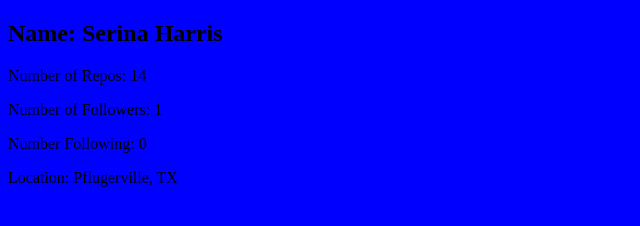
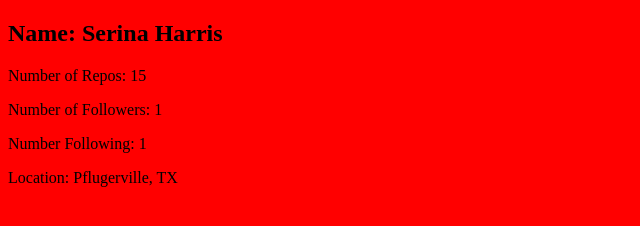
Before and after one commit to SBHarris1977/Profiler, a website: page index.html in a window 1280 px wide. Shown: the part 372-598 px from the top of the page, without its empty margins (0-640 px from the left). Drawn offline with Linux system fonts and the light colour scheme.

```diff
--- a/index.html
+++ b/index.html
@@ -6,15 +6,15 @@
         <meta http-equiv="X-UA-Compatible" content="ie=edge">
         <title>Document</title>
     </head>
-    <body style="background: blue;">
+    <body style="background: Red;">
         <img src="https://avatars1.githubusercontent.com/u/54299910?v=4">
         <h1>
         <a href="https://github.com/SBHarris1977">github</a>
         </h1>
         <h2>Name: Serina Harris</h2>
-        <p>Number of Repos: 14</p>
+        <p>Number of Repos: 15</p>
         <p>Number of Followers: 1</p>
-        <p>Number Following: 0</p>
+        <p>Number Following: 1</p>
         <p>Location: Pflugerville, TX</p>
     </body>
     </html>
```
Also changed, not shown: 1 other file.
